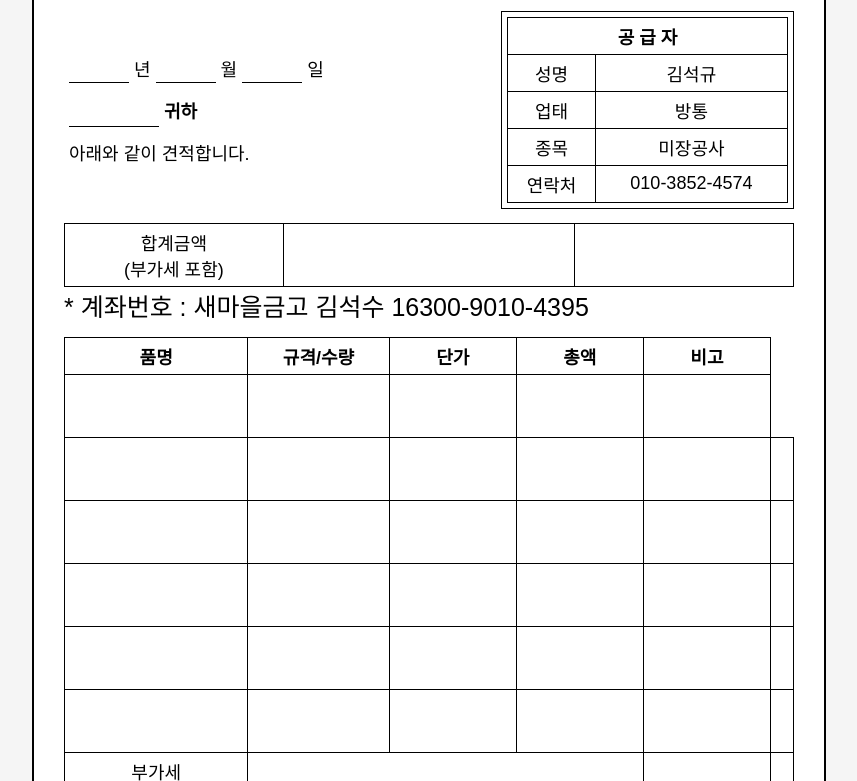
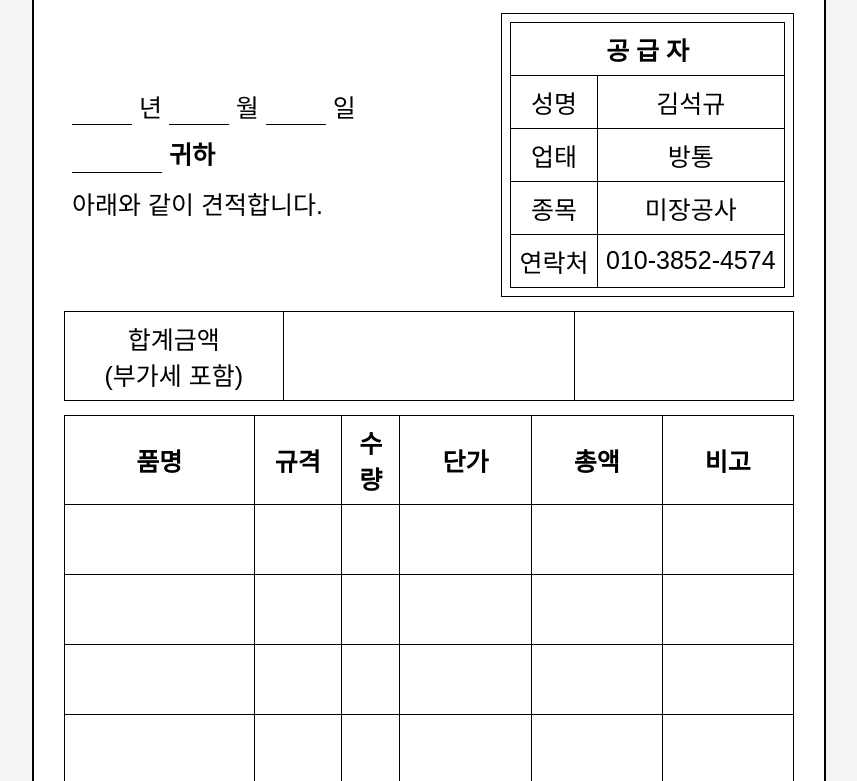
Before and after one commit to sunsunwind/first_git, a plain HTML site: page form.html in a window 1280 px wide. Shown: the part 184-965 px from the top of the page, without its empty margins (211-1068 px from the left). Drawn offline with nearby package versions, Linux system fonts and the light colour scheme.

Commit message:
form.html 업데이트

```diff
--- a/form.html
+++ b/form.html
@@ -37,9 +37,9 @@ table {
 }
 td, th {
     border: 1px solid #000;
-    padding: 5px;
+    padding: 8px;
     text-align: center;
-    font-size: 18px;
+    font-size: 25px;
 }
 .no-border {
     border: none;
@@ -52,7 +52,7 @@ input {
     border: none;
     outline: none;
     background: transparent;
-    font-size: 20px;
+    font-size: 25px;
     box-sizing: border-box;
 }
 
@@ -82,7 +82,7 @@ input {
 }
 .item-row input {
     height: 100%;
-    padding: 10px 6px;
+    padding: 12px 8px;
 }
 
 /* 안내 문구 */
@@ -174,8 +174,8 @@ button {
 <thead>
 <tr>
     <th style="width:26%">품명</th>
-    <th style="width:20%">규격/수량</th>
-
+    <th style="width:12%">규격</th>
+    <th style="width:8%">수량</th>
     <th style="width:18%">단가</th>
     <th style="width:18%">총액</th>
     <th style="width:18%">비고</th>
@@ -186,6 +186,7 @@ button {
 <tr class="item-row">
 <td><input></td>
 <td><input class="center-input"></td>
+<td><input class="qty center-input" oninput="formatNumber(this); recalc();"></td>
 <td><input class="price right-input" oninput="formatNumber(this); recalc();"></td>
 <td class="row-total right"></td>
 <td><input></td>
@@ -209,10 +210,7 @@ button {
 <td class="right" id="grandTotal"></td>
 <td></td>
 </tr>
-
-
 </tbody>
-* 계좌번호 : 새마을금고 김석수 16300-9010-4395
 </table>
 
 </div>
```
